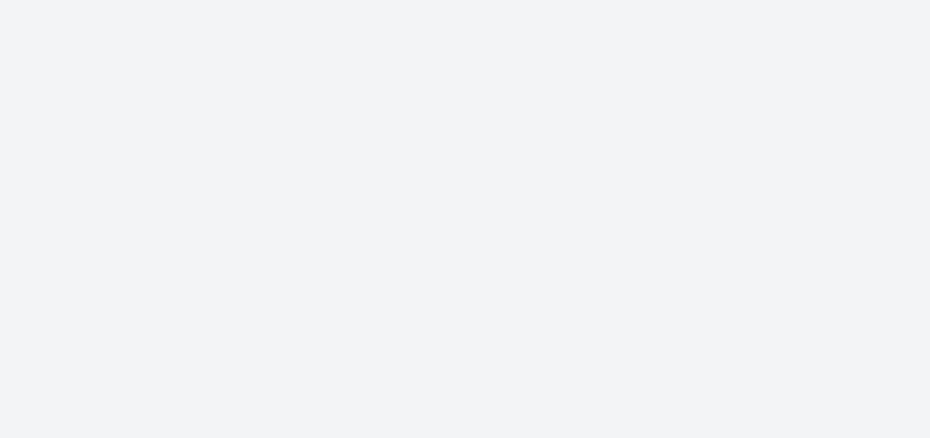
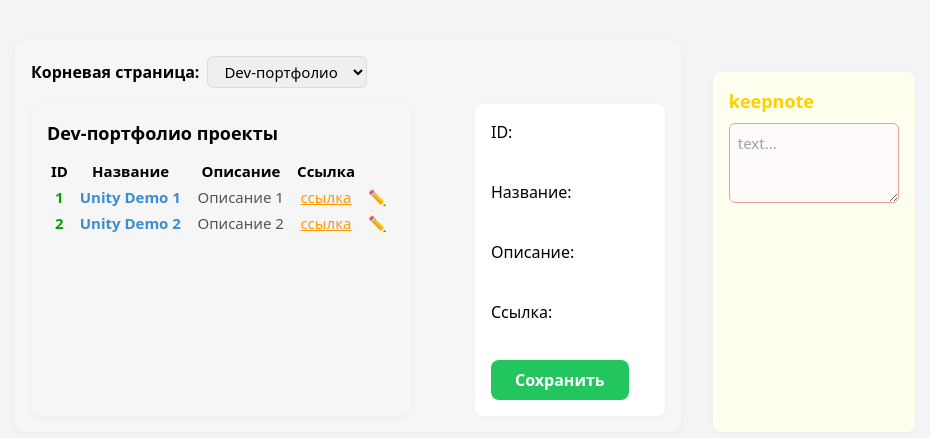
Before and after one commit to js2spine/save2spine.online, a React (Vite) app in the folder frontend/: page /editor in a window 1280 px wide. Shown: the top 438 px of the page, without its empty margins (175-1105 px from the left). Built offline with nearby package versions, Linux system fonts and the light colour scheme.

Commit message:
фикс снуля

```diff
--- a/frontend/src/AdminGallery.jsx
+++ b/frontend/src/AdminGallery.jsx
@@ -2,19 +2,111 @@ import React, { useState, useEffect } from 'react';
 import { DragDropContext, Droppable, Draggable } from 'react-beautiful-dnd';
 
 function AdminGallery() {
-  // Обработчик submit для dev-проекта
+  // Пример состояния и данных
+  const [selectedPage, setSelectedPage] = useState('dev');
+  const [form, setForm] = useState({ id: '', title: '', description: '', link: '', img: '', images: '', isFullWidth: false });
+  const [status, setStatus] = useState('');
+  const rootPages = [
+    { value: 'home', label: 'Главная' },
+    { value: 'dev', label: 'Dev-портфолио' },
+    { value: 'x', label: 'Инфографика' }
+  ];
+  const [devProjectsLocal, setDevProjectsLocal] = useState([
+    { id: 1, title: 'Unity Demo 1', description: 'Описание 1', link: '#', img: '', images: '', isFullWidth: false },
+    { id: 2, title: 'Unity Demo 2', description: 'Описание 2', link: '#', img: '', images: '', isFullWidth: false }
+  ]);
+
+  const handleChange = (e) => {
+    const { name, value, type, checked } = e.target;
+    setForm(f => ({ ...f, [name]: type === 'checkbox' ? checked : value }));
+  };
+
   const handleDevSubmit = async (e) => {
     e.preventDefault();
     setStatus('');
-    const payload = {
-      id: Number(form.id),
-      title: form.title,
-      description: form.description,
-      link: form.link,
-      }
+    // Здесь логика сохранения
+    setStatus('Сохранено!');
+  };
 
-  // ...existing code...
+  return (
+    <div>
+      <div style={{ display: 'flex', maxWidth: 900, margin: '40px auto', gap: 32 }}>
+        <div style={{ minWidth: 220, background: '#f6f6f6', borderRadius: 12, padding: 16, boxShadow: '0 2px 8px rgba(0,0,0,0.04)', height: 'fit-content' }}>
+          <div style={{ marginBottom: 16 }}>
+            <label style={{ fontWeight: 'bold', fontSize: 16, marginRight: 8 }}>Корневая страница:</label>
+            <select value={selectedPage} onChange={e => setSelectedPage(e.target.value)} style={{ fontSize: 15, padding: '4px 12px', borderRadius: 6, border: '1px solid #ddd', minWidth: 120 }}>
+              {rootPages.map(p => (
+                <option key={p.value} value={p.value}>{p.label}</option>
+              ))}
+            </select>
+          </div>
+          {selectedPage === 'dev' && (
+            <div style={{ display: 'flex', gap: 32 }}>
+              <div style={{ flex: '0 0 380px', background: '#f6f6f6', borderRadius: 12, padding: 16, boxShadow: '0 2px 8px rgba(0,0,0,0.04)' }}>
+                <h3 style={{ fontSize: 18, fontWeight: 'bold', marginBottom: 12 }}>Dev-портфолио проекты</h3>
+                <table style={{ width: '100%', fontSize: 15 }}>
+                  <thead>
+                    <tr>
+                      <th>ID</th>
+                      <th>Название</th>
+                      <th>Описание</th>
+                      <th>Ссылка</th>
+                      <th></th>
+                    </tr>
+                  </thead>
+                  <tbody>
+                    {devProjectsLocal.map((p) => (
+                      <tr key={p.id}>
+                        <td style={{ padding: '2px 8px', fontWeight: 'bold', color: '#05A302' }}>{p.id}</td>
+                        <td style={{ padding: '2px 8px', color: '#398dd3', fontWeight: 'bold' }}>{p.title}</td>
+                        <td style={{ padding: '2px 8px', color: '#555' }}>{p.description}</td>
+                        <td style={{ padding: '2px 8px' }}>
+                          <a href={p.link} target="_blank" rel="noopener noreferrer" style={{ color: '#ff9800', textDecoration: 'underline' }}>ссылка</a>
+                        </td>
+                        <td style={{ padding: '2px 8px' }}>
+                          <button
+                            title="Редактировать"
+                            style={{ background: 'none', border: 'none', cursor: 'pointer', padding: 0 }}
+                            onClick={() => setForm({ ...p })}
+                          >✏️</button>
+                        </td>
+                      </tr>
+                    ))}
+                  </tbody>
+                </table>
+              </div>
+              <div style={{ flex: '1 1 auto', marginLeft: 32 }}>
+                <form onSubmit={handleDevSubmit} style={{ background: '#fff', borderRadius: 8, padding: 16, boxShadow: '0 1px 4px rgba(0,0,0,0.04)' }}>
+                  <div style={{ marginBottom: 12 }}>
+                    <label>ID: <input name="id" type="number" value={form.id} onChange={handleChange} required style={{ width: '100%' }} /></label>
+                  </div>
+                  <div style={{ marginBottom: 12 }}>
+                    <label>Название: <input name="title" type="text" value={form.title} onChange={handleChange} style={{ width: '100%' }} /></label>
+                  </div>
+                  <div style={{ marginBottom: 12 }}>
+                    <label>Описание: <input name="description" type="text" value={form.description} onChange={handleChange} style={{ width: '100%' }} /></label>
+                  </div>
+                  <div style={{ marginBottom: 12 }}>
+                    <label>Ссылка: <input name="link" type="text" value={form.link} onChange={handleChange} style={{ width: '100%' }} /></label>
+                  </div>
+                  <button type="submit" style={{ padding: '8px 24px', background: '#22c55e', color: '#fff', border: 'none', borderRadius: 8, fontWeight: 'bold', cursor: 'pointer' }}>Сохранить</button>
+                </form>
+                {status && <div style={{ marginTop: 16, color: status.includes('Ошибка') ? 'red' : 'green' }}>{status}</div>}
+              </div>
+            </div>
+          )}
+        </div>
+        <div style={{ flex: '1 1 auto', marginTop: 32, background: '#fffff0', borderRadius: 8, padding: 16, boxShadow: '0 1px 4px rgba(0,0,0,0.04)' }}>
+          <h3 style={{ fontSize: 18, fontWeight: 'bold', marginBottom: 8, color: '#FFD000' }}>keepnote</h3>
+          <textarea
+            placeholder="text..."
+            style={{ width: '100%', minHeight: 80, resize: 'vertical', borderRadius: 6, border: '1px solid rgb(238 159 159)', padding: 8, fontSize: 15, background: 'rgb(255 251 251)', color: '#333' }}
+          />
+        </div>
+      </div>
+    </div>
+  );
 }
 
-}
+
 export default AdminGallery;
```
